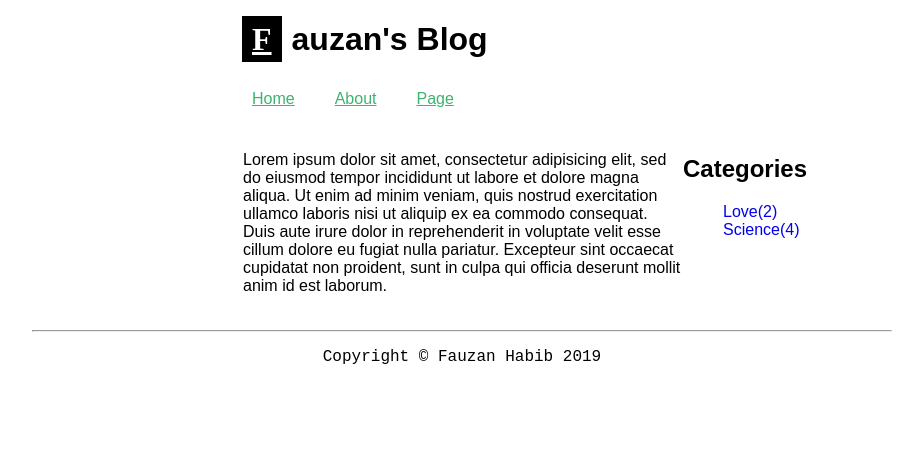
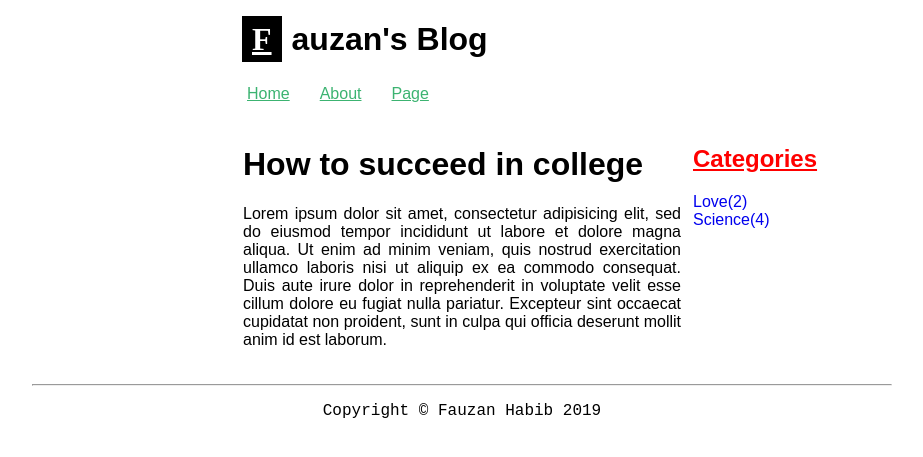
Before and after one commit to TheZano/wwb, a Jekyll site: the page built from _posts/2019-05-04-ipsum.md, in a window 1280 px wide. Shown: the top 457 px of the page, without its empty margins (178-1101 px from the left). Built offline with Jekyll 4.4.1, drawn with Linux system fonts in a browser that asks for light colours.

Commit message:
suka suka gua dah

```diff
--- a/_includes/categories.html
+++ b/_includes/categories.html
@@ -1,5 +1,7 @@
-<h2>Categories</h2>
-<ul class="categories">
-  <li><a href="{{ site.baseurl }}/love.html">Love({% assign counter = 0 %}{% for item in site.categories.love %}{% unless item.published == false %}{% assign counter=counter | plus:1 %}{% endunless %}{% endfor %}{{ counter }})</a></li>
-  <li><a href="{{ site.baseurl }}/science.html">Science({% assign counter = 0 %}{% for item in site.categories.science %}{% unless item.published == false %}{% assign counter=counter | plus:1 %}{% endunless %}{% endfor %}{{ counter }})</a></li>
-</ul>
+<div class="categories">
+  <h2>Categories</h2>
+  <ul>
+    <li><a href="{{ site.baseurl }}/love.html">Love({% assign counter = 0 %}{% for item in site.categories.love %}{% unless item.published == false %}{% assign counter=counter | plus:1 %}{% endunless %}{% endfor %}{{ counter }})</a></li>
+    <li><a href="{{ site.baseurl }}/science.html">Science({% assign counter = 0 %}{% for item in site.categories.science %}{% unless item.published == false %}{% assign counter=counter | plus:1 %}{% endunless %}{% endfor %}{{ counter }})</a></li>
+  </ul>
+</div>
--- a/_layouts/post.html
+++ b/_layouts/post.html
@@ -15,6 +15,7 @@
       {% include categories.html %}
       </div>
       <div class="column middle">
+        <h1>{{ page.title }}</h1>
         {{ content }}
       </div>
       <div class="column left"></div>
--- a/css/common.css
+++ b/css/common.css
@@ -27,7 +27,10 @@ nav ul li a {
   text-decoration: underline;
   color: mediumSeaGreen;
   display: block;
-  padding: 10px;
+	padding-top: 5px;
+	padding-bottom: 5px;
+	padding-left: 5px;
+	padding-right: 5px;
 }
 nav ul li a:hover {
   background-color: mediumSeaGreen;
@@ -66,6 +69,7 @@ nav ul li a:hover {
 /* Middle column */
 .column.middle {
   width: 50%;
+	text-align: justify;
 }
 
 /* Clear floats after the columns */
@@ -84,11 +88,20 @@ nav ul li a:hover {
 body {
   font-family: Arial, Helvetica, sans-serif;
 }
-
-.categories li {
+.categories {
+  margin: 10px;
+}
+.categories ul {
+	padding: 0px;
+}
+.categories h2 {
+  color: red;
+	text-decoration: underline;
+}
+.categories ul li {
   list-style: none;
 }
-.categories li a {
+.categories ul li a {
 	text-decoration: none;
   }
 /* Responsive layout - makes the three columns stack on top of each other instead of next to each other */
```
Also changed, not shown: 1 other file.
